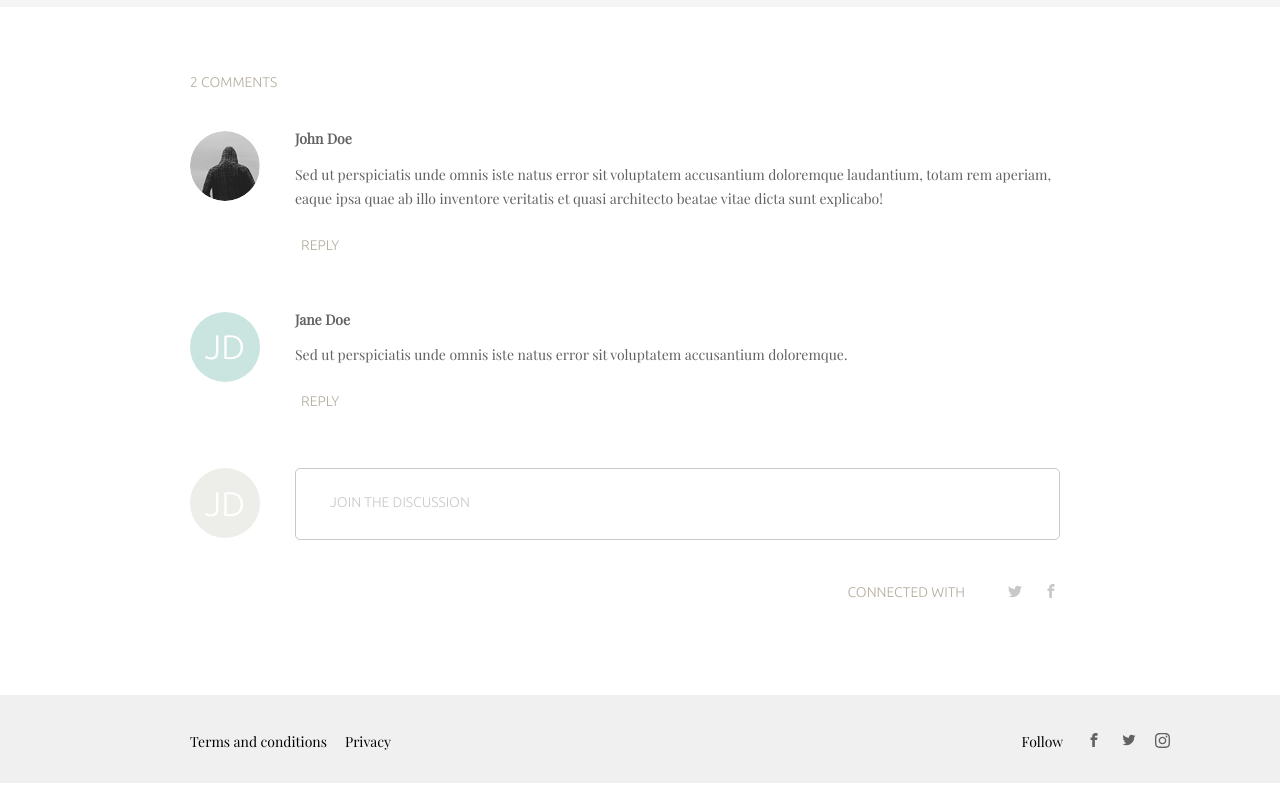
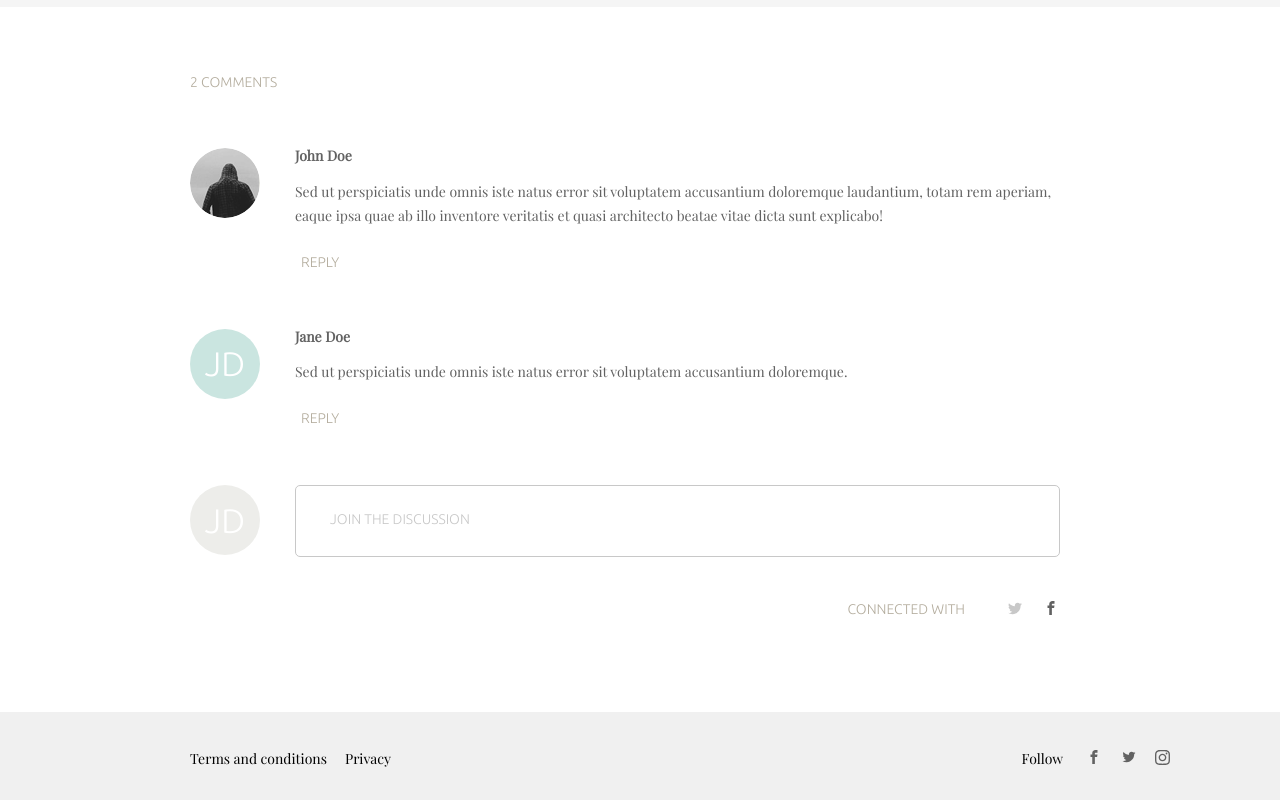
Before and after one commit to Kristuwa/minimo, a website: page fullpost.html in a window 1280 px wide. Shown: the part 4410-5210 px from the top of the page. Drawn offline with nearby package versions, Linux system fonts and the light colour scheme; a web font is replaced by a local one.

Commit message:
add change fullpost

```diff
--- a/css/style1.css
+++ b/css/style1.css
@@ -374,7 +374,7 @@ button {
   margin-right: auto;
 }
 
-.comments__item + .comments__item {
+.comments__item {
   margin-top: 57px;
 }
 
@@ -490,6 +490,10 @@ button {
   color: #c8c8c8;
 }
 
+.socpublic__link--active {
+  color: var(--primary-text-color);
+}
+
 .socpublic__link--brown:hover,
 .socpublic__link--brown:focus {
   color: var(--title-text-color);
--- a/fullpost.html
+++ b/fullpost.html
@@ -353,7 +353,8 @@
                 <button class="comments__button" type="button">Reply</button>
               </div>
             </li>
-            <li class="comments__item">
+          </ul>
+          <div class="comments__item">
             <div class="comments__icon comments__icon--grey">JD</div>
             <div class="comments__content">
               <form>
@@ -386,7 +387,7 @@
                     <li class="buttons__item">
                       <a
                         href="https://facebook.com/"
-                          class="socpublic__link socpublic__link--brown link"
+                        class="socpublic__link socpublic__link--active link"
                         target="_blank"
                         rel="nofollow noopener noreferrer"
                         aria-label="facebook"
@@ -400,8 +401,7 @@
                 </div>
               </form>
             </div>
-            </li>
-          </ul>
+          </div>
         </div>
       </section>
     </main>
```
Lines whose indentation alone changed are shown as unchanged.
